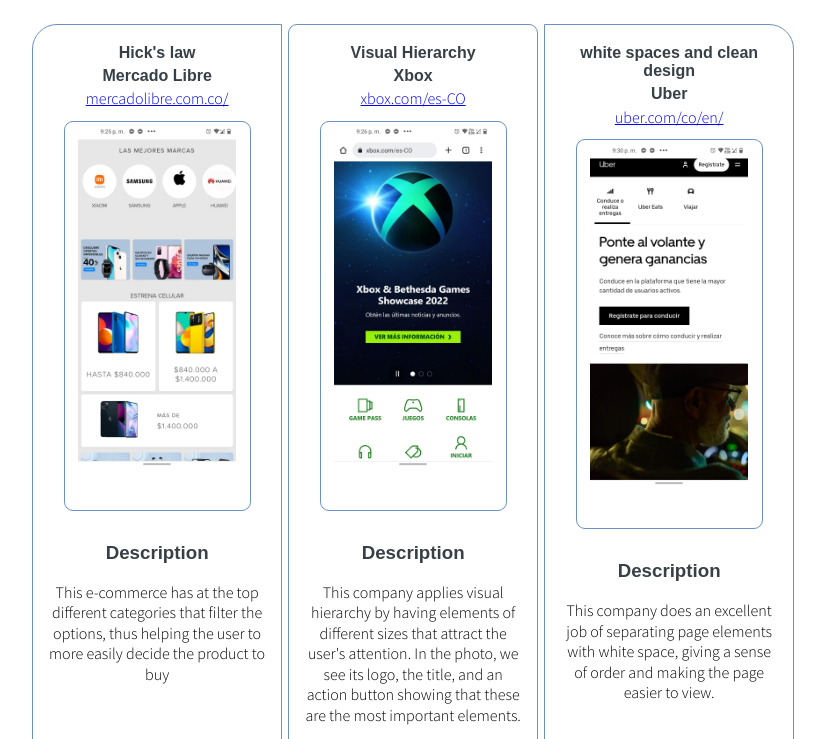
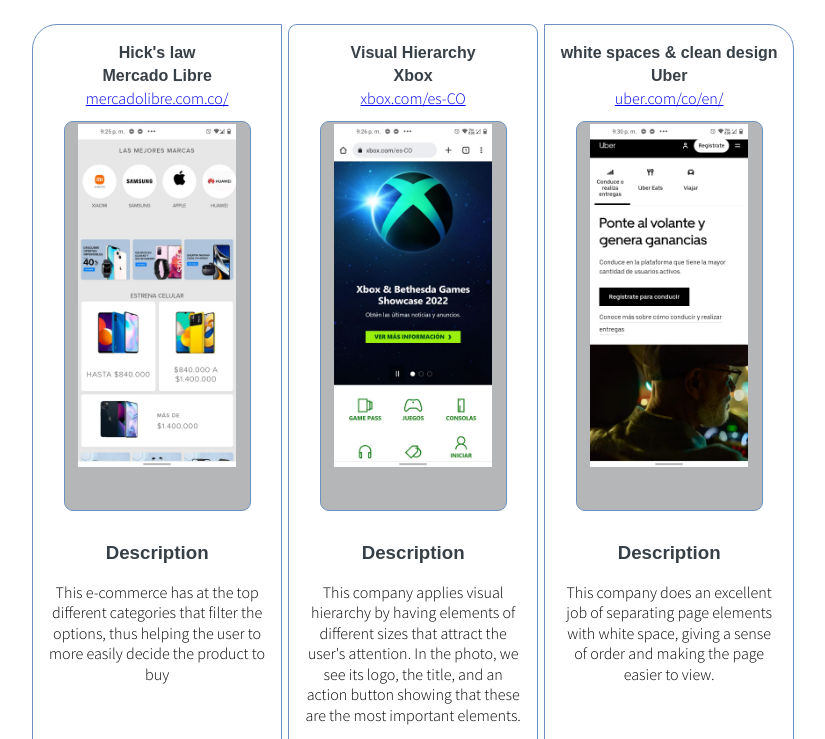
Before and after one commit to samdevbeltran/samdevbeltran.github.io, a plain HTML site: page design-principles.html in a window 1280 px wide. Shown: the part 61-800 px from the top of the page, without its empty margins (224-1049 px from the left). Drawn offline with Linux system fonts and the light colour scheme; a web font is replaced by a local one.

Commit message:
design pricipel assaignment v2

```diff
--- a/css/dp_styles.css
+++ b/css/dp_styles.css
@@ -14,6 +14,7 @@
 .img-container{
     text-align: center;
     margin: auto;
+    background-color: #a4a6a9d1;
 }
 
 .img-container img{
--- a/design-principles.html
+++ b/design-principles.html
@@ -58,7 +58,7 @@
             </div>
             <div class="dp-container dp-cont-radius-r">
                 <div class="description-container">
-                    <h4>white spaces and clean design</h4>
+                    <h4>white spaces & clean design</h4>
                     <h4>Uber</h4>
                     <a href="https://www.uber.com/co/en/?utm_campaign=CM2057747-search-google-brand_38_-99_CO-National_driver_web_acq_cpc_es_Generic_BMM_%2Buber_kwd-38545560932_505296059205_123063844790_b_c&utm_source=AdWords_Brand" target="_blank">uber.com/co/en/</a>
 
```
